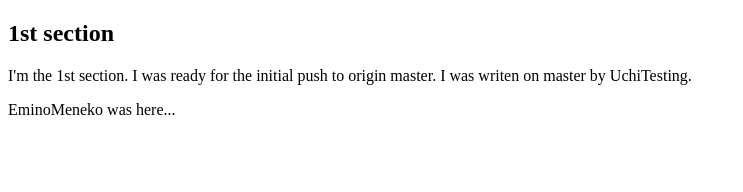
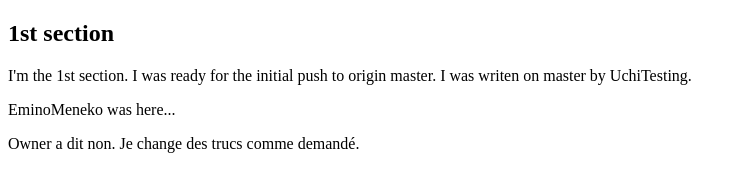
Before and after one commit to UchiTesting/sandboxUT, a plain HTML site: page index.html in a window 1280 px wide. Shown: the whole page, without its empty margins (0-743 px from the left). Drawn offline with Linux system fonts and the light colour scheme.

Commit message:
J'ai ajouté une troisième section.

```diff
--- a/index.html
+++ b/index.html
@@ -12,5 +12,8 @@
 		<section>
 			<p>EminoMeneko was here...</p>
 		</section>
+		<section>
+			<p>Owner a dit non.  Je change des trucs comme demandé.</p>
+		</section>
 	</body>
 </html>
```
